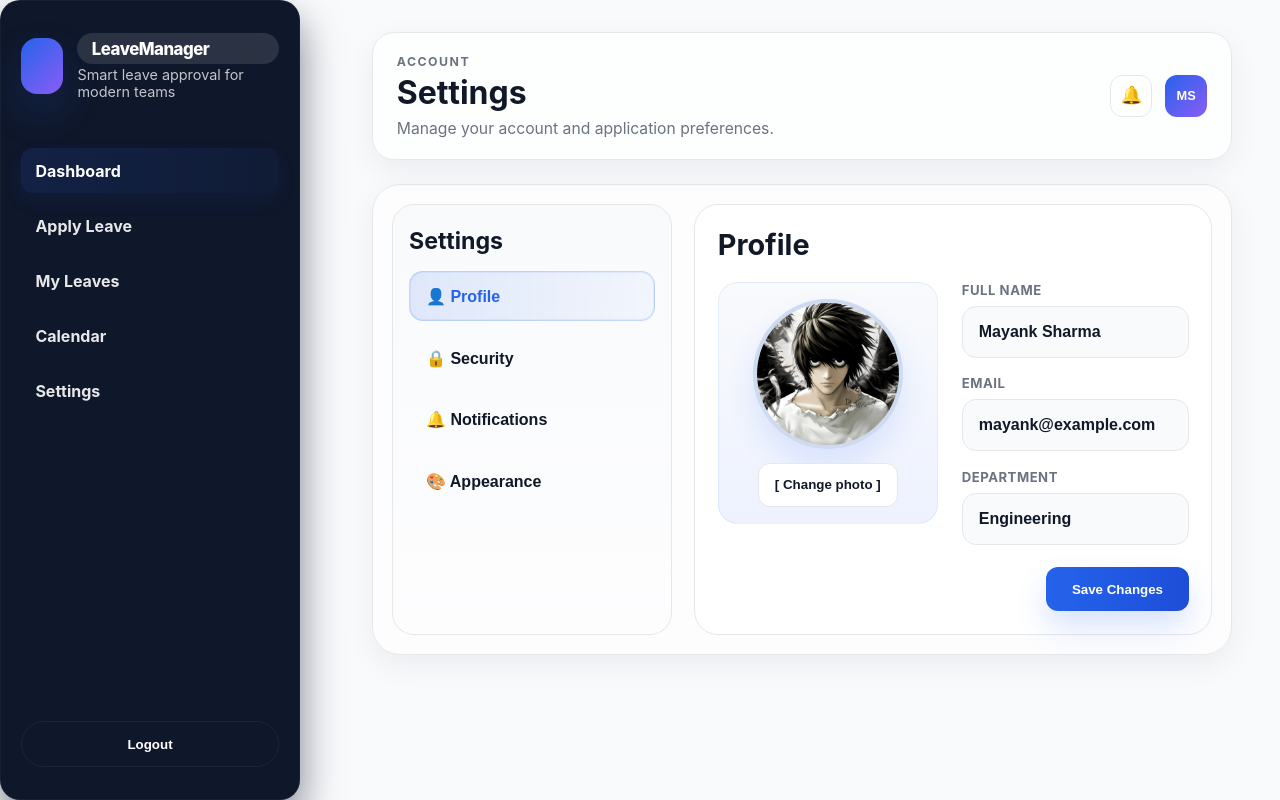
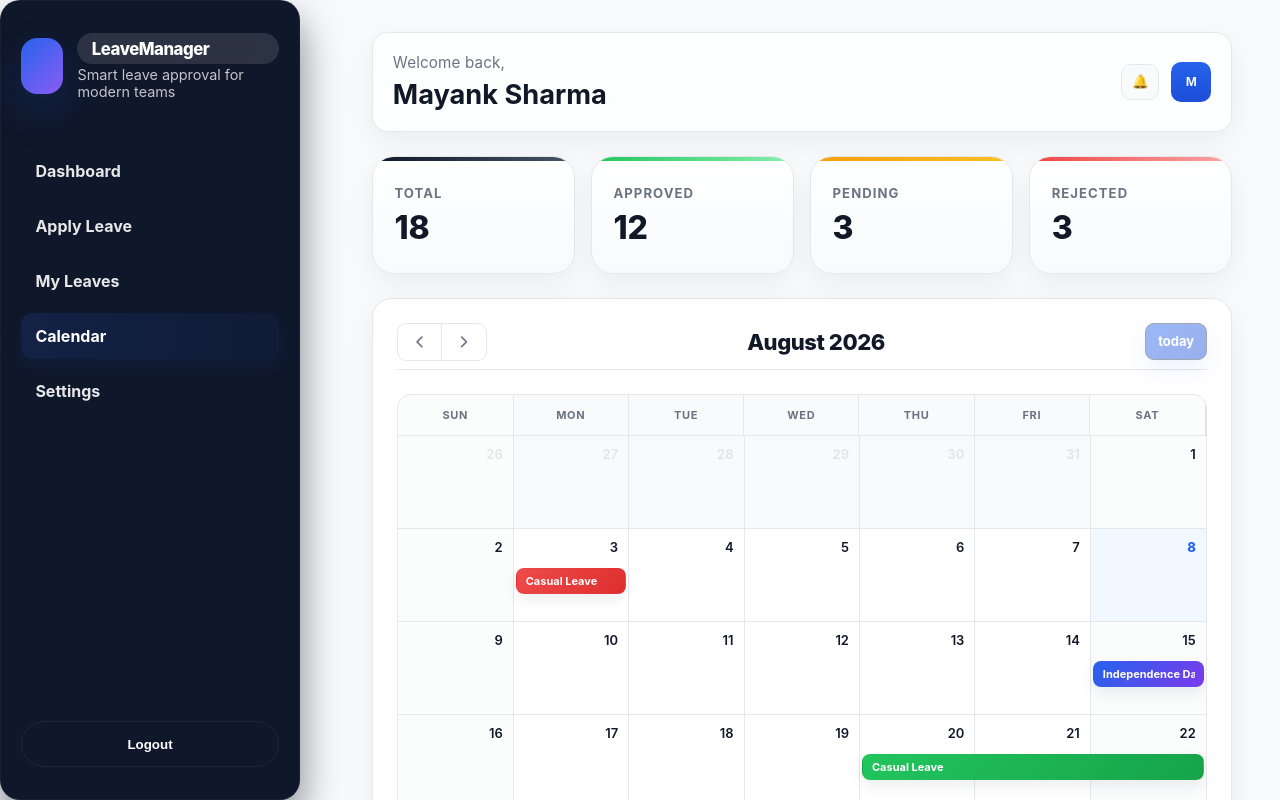
Before and after one commit to Mayanksharma3012/Leave-Management-System, a React (Vite) app in the folder Frontend/: page /employee/calendar in a window 1280 px wide. Shown: the top 800 px of the page. Built offline with nearby package versions, Linux system fonts and the light colour scheme.

Commit message:
Added route to the frontend pages.

```diff
--- a/Frontend/package.json
+++ b/Frontend/package.json
@@ -17,6 +17,7 @@
     "@fullcalendar/timegrid": "^6.1.21",
     "react": "^19.2.6",
     "react-dom": "^19.2.6",
+    "react-router-dom": "^7.18.2",
     "temporal-polyfill": "^1.0.3"
   },
   "devDependencies": {
--- a/Frontend/src/App.jsx
+++ b/Frontend/src/App.jsx
@@ -1,4 +1,5 @@
 import { useEffect, useState } from 'react'
+import { BrowserRouter, Routes, Route } from "react-router-dom";
 import './App.css'
 
 import LandingPage from './pages/landingPage'
@@ -55,14 +56,19 @@ function App() {
 
   return (
     <>
-      {/* <LandingPage /> */}
-      {/* <Login /> */}
-      {/* <Register/> */}
-      {/* <EmployeeDashboard active={active} setActive={setActive} /> */}
-      {/* <ApplyLeaveEmployee active={active} setActive={setActive} /> */}
-      {/* <MyLeaves active={active} setActive={setActive} /> */}
-      {/* <CalendarEmployee active={active} setActive={setActive} /> */}
-      <EmployeeSettings active={active} setActive={setActive} theme={theme} setTheme={setTheme} />
+    <BrowserRouter>
+      <Routes>
+      <Route path='/' element={<LandingPage />} />
+      <Route path='/login' element={<Login />} />
+      <Route path='/register' element={<Register/>} />
+      <Route path='/employee/dashboard' element={<EmployeeDashboard active={active} setActive={setActive} />} />
+      <Route path='/employee/apply-leave' element={<ApplyLeaveEmployee active={active} setActive={setActive} />} />
+      <Route path='/employee/my-leaves' element={<MyLeaves active={active} setActive={setActive} /> } />
+      <Route path='/employee/calendar' element={<CalendarEmployee active={active} setActive={setActive} />} />
+      <Route path='/employee/settings' element={<EmployeeSettings active={active} setActive={setActive} theme={theme} setTheme={setTheme} />} />
+
+      </Routes>
+    </BrowserRouter>
     </>
   )
 }
--- a/Frontend/src/components/sidebar.jsx
+++ b/Frontend/src/components/sidebar.jsx
@@ -1,30 +1,81 @@
 import './sidebar.css'
-import { useState } from 'react'
-function Sidebar({active, setActive}){
+import { NavLink } from 'react-router-dom'
 
-    // const [active, setActive] = useState('')
+function Sidebar() {
 
-    return(
+    return (
         <div className="sidebar">
+
             <div className="toplogo">
                 <div className="logo" aria-hidden></div>
+
                 <div className="brand-text">
                     <h1 className="name">LeaveManager</h1>
-                    <p className="tagline">Smart leave approval for modern teams</p>
+                    <p className="tagline">
+                        Smart leave approval for modern teams
+                    </p>
                 </div>
             </div>
 
+
             <nav className="sidebarLinks" aria-label="Main navigation">
-                <a href="#" className={(active === 'Dashboard' || '')? 'active':''} onClick={()=> setActive('Dashboard')}>Dashboard</a>
-                <a href="#" className={active==='Apply Leave'? 'active':''} onClick={()=> setActive('Apply Leave')}>Apply Leave</a>
-                <a href="#" className={active==='My Leaves'? 'active':''} onClick={()=> setActive('My Leaves')}>My Leaves</a>
-                <a href="#" className={active==='Calendar'? 'active':''} onClick={()=> setActive('Calendar')}>Calendar</a>
-                <a href="#" className={active==='Settings'? 'active':''} onClick={()=> setActive('Settings')}>Settings</a>
+
+                <NavLink
+                    to="/employee/dashboard"
+                    className={({ isActive }) =>
+                        isActive ? 'active' : ''
+                    }
+                >
+                    Dashboard
+                </NavLink>
+
+
+                <NavLink
+                    to="/employee/apply-leave"
+                    className={({ isActive }) =>
+                        isActive ? 'active' : ''
+                    }
+                >
+                    Apply Leave
+                </NavLink>
+
+
+                <NavLink
+                    to="/employee/my-leaves"
+                    className={({ isActive }) =>
+                        isActive ? 'active' : ''
+                    }
+                >
+                    My Leaves
+                </NavLink>
+
+
+                <NavLink
+                    to="/employee/calendar"
+                    className={({ isActive }) =>
+                        isActive ? 'active' : ''
+                    }
+                >
+                    Calendar
+                </NavLink>
+
+
+                <NavLink
+                    to="/employee/settings"
+                    className={({ isActive }) =>
+                        isActive ? 'active' : ''
+                    }
+                >
+                    Settings
+                </NavLink>
+
             </nav>
+
 
             <div className="sidebarLogOut">
                 <button>Logout</button>
             </div>
+
         </div>
     )
 }
--- a/Frontend/src/pages/landingPage.css
+++ b/Frontend/src/pages/landingPage.css
@@ -333,7 +333,7 @@
     border-radius: 999px;
     display: inline-block;
 }
-
+/* todo */
 .legend-dot.holiday{ background:#3B82F6; }
 .legend-dot.approved{ background:#22C55E; }
 .legend-dot.rejected{ background:#EF4444; }
@@ -390,12 +390,7 @@
     opacity: 0.92;
 }
 
-.calendar-day.holiday{ background: rgba(59,130,246,0.55); }
-.calendar-day.approved{ background: rgba(34,197,94,0.55); }
-.calendar-day.rejected{ background: rgba(239,68,68,0.58); }
-.calendar-day.pending{ background: rgba(250,204,21,0.6); color: #0F172A; }
-.calendar-day.pending em{ color: #0F172A; }
-.calendar-day.work{ background: rgba(148,163,184,0.32); color: #F8FAFC; }
+
 
 @media (max-width: 980px) {
     .landingNavbar{
--- a/Frontend/src/pages/landingPage.jsx
+++ b/Frontend/src/pages/landingPage.jsx
@@ -1,5 +1,6 @@
 import './landingPage.css'
 import Footer from '../components/footer'
+import { Link } from 'react-router-dom'
 const calendarCells = [
     { day: '1',status: 'holiday', label: 'Holiday' },
     { day: '2', status: 'approved', label: 'Approved' },
@@ -55,8 +56,8 @@ function LandingPage(){
                         <a href="#contact">Contact</a>
                     </nav>
                     <div className="sign">
-                        <button className='loginBtn'>Login</button>
-                        <button className='getStartedBtn'>Get Started</button>
+                        <button className='loginBtn'><Link to='/login'></Link>Login</button>
+                        <button className='getStartedBtn'><Link to='/register'></Link>Get Started</button>
                     </div>
                 </div>
             </header>
@@ -67,7 +68,7 @@ function LandingPage(){
                     <h1>Manage employee leave with speed, clarity, and confidence.</h1>
                     <p>Track requests, approve faster, and keep your team aligned with a clean, modern dashboard built for HR and managers.</p>
                     <div className="hero-buttons">
-                        <button className="btn btn-primary">Get Started</button>
+                        <button className="btn btn-primary"><Link to='/register'></Link>Get Started</button>
                         <button className="btn btn-secondary">See Features</button>
                     </div>
                 </section>
```
Also changed, not shown: 1 other file (tests, documents, lock files or other folders).
